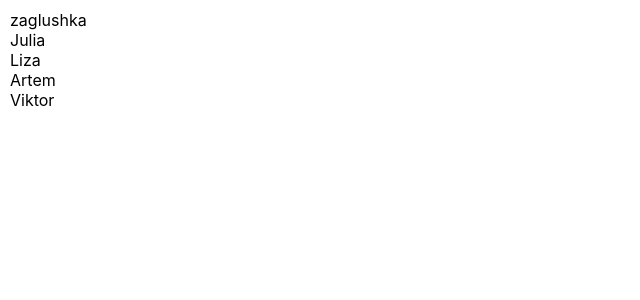
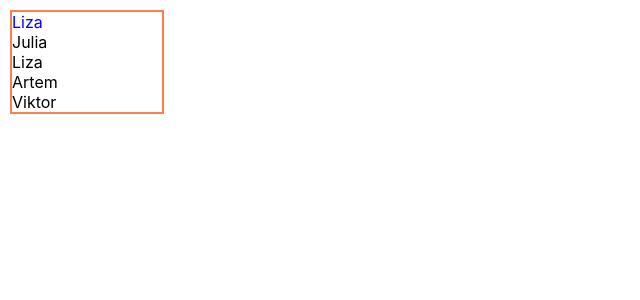
Before and after one commit to FilimonovKostya/React-tasks, a React (Create React App) app: page / in a window 1280 px wide. Shown: the top 300 px of the page, without its empty margins (0-640 px from the left). Built offline with nearby package versions, Linux system fonts and the light colour scheme.

Commit message:
сделал логику ,осталось только стили допилить к Select.tsx

```diff
--- a/src/App.css
+++ b/src/App.css
@@ -6,3 +6,22 @@ body{
   width: 600px;
   margin: 20px auto;
 }
+
+.select{
+  width: 150px;
+  border: 2px solid coral;
+}
+
+.element{
+  cursor: pointer;
+  font-size: 16px;
+  color: blue;
+}
+
+.selectedElement {
+  color: #1ea7fd ;
+
+}
+.error{
+  color: red !important;
+}
--- a/src/App.tsx
+++ b/src/App.tsx
@@ -5,7 +5,7 @@ import Select from "./Components/Select/Select";
 
 function App() {
     return <div>
-        <Select value={'zaglushka'} onChange={() => console.log('заглушка')} items={[
+        <Select value={2} onChange={() => console.log('заглушка')} items={[
             {title: 'Julia', value: 1},
             {title: 'Liza', value: 2},
             {title: 'Artem', value: 3},
--- a/src/Components/Select/Select.tsx
+++ b/src/Components/Select/Select.tsx
@@ -1,20 +1,31 @@
-import React from 'react';
+import React, {useState} from 'react';
+import '../../App.css';
 
 type ItemType = {
-    title:string
-    value:any
+    title: string
+    value: any
 }
 type SelectPropsType = {
-    value:any
-    onChange:(value: any) => void
-    items:ItemType[]
+    value: any
+    onChange: (value: any) => void
+    items: ItemType[]
 }
+
 function Select(props: SelectPropsType) {
+    const [collapsed, setCollapsed] = useState(true)
+
+
+
+    const element = props.items.find(f => f.value === props.value)
+
+
+
+
     return (
-       <div>
-           <div> {props.value} </div>
-           {props.items.map(i => <div> {i.title} </div>)}
-       </div>
+        <div className={'select'}>
+            <div className={'element'} onClick={() => setCollapsed(!collapsed)}> {element && element.title} </div>
+            <div >{collapsed && props.items.map(f=> <div className={props.value === props.items ? 'selectedElement' : ''}> {f.title} </div>)}</div>
+        </div>
     );
 }
 
```
Also changed, not shown: 1 other file (tests, documents, lock files or other folders).
